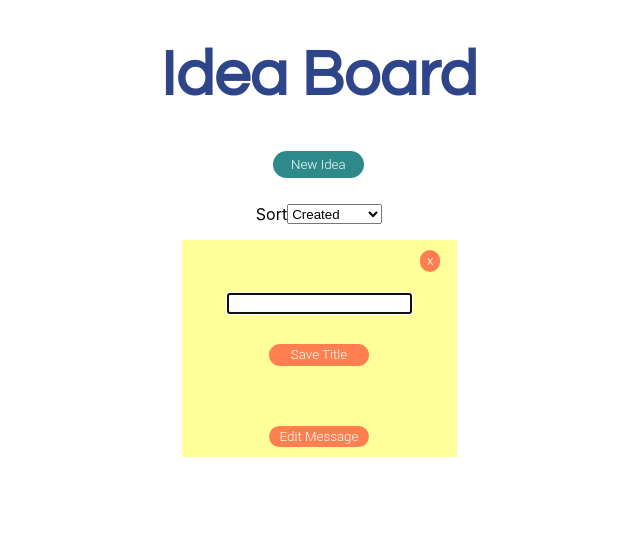
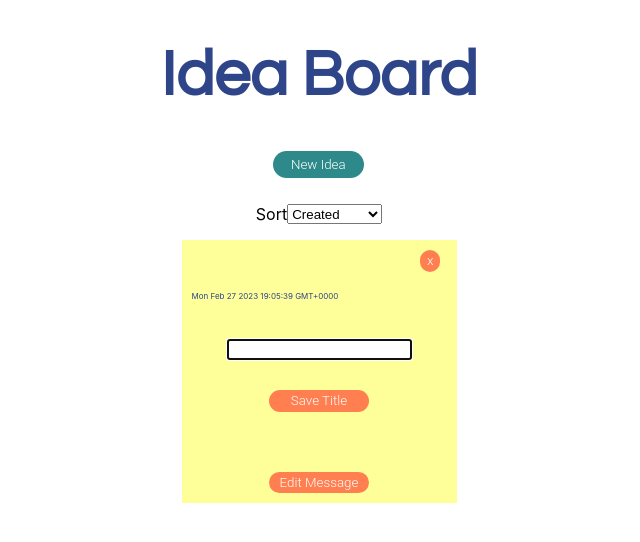
Before and after one commit to codeAdventureNow/Idea-Board-2.0, a React (Create React App) app: page / in a window 1280 px wide. Both pictures are taken after a click on the button "New Idea". Shown: the top 542 px of the page, without its empty margins (321-961 px from the left). Built offline with nearby package versions, Linux system fonts and the light colour scheme; a web font is replaced by a local one.

Commit message:
added timeStamp that updates on edit to title

```diff
--- a/package.json
+++ b/package.json
@@ -6,6 +6,7 @@
     "@testing-library/jest-dom": "^5.16.5",
     "@testing-library/react": "^13.4.0",
     "@testing-library/user-event": "^13.5.0",
+    "moment": "^2.29.4",
     "react": "^18.2.0",
     "react-dom": "^18.2.0",
     "react-scripts": "5.0.1",
--- a/src/App.css
+++ b/src/App.css
@@ -139,3 +139,9 @@ textarea {
   justify-content: center;
   flex-direction: row;
 }
+
+.timeStamp {
+  font-size: 8px;
+  padding: 10px;
+  color: #2e458a;
+}
--- a/src/App.js
+++ b/src/App.js
@@ -1,4 +1,5 @@
 import React, { Component, useEffect } from 'react';
+
 import './App.css';
 import { useState } from 'react';
 import AddIdea from './AddIdea';
@@ -9,6 +10,7 @@ export default function App() {
   const [ideaSort, setIdeaSort] = useState();
 
   console.log(ideaSort);
+  console.log(ideas);
 
   useEffect(() => {
     if (ideaSort === 'alpha') {
@@ -48,13 +50,15 @@ export default function App() {
 
   function handleAddIdea() {
     let nextId = Math.floor(Math.random() * 1000);
+    let newDate = Date(Date.now()).toString();
     setIdeas([
       ...ideas,
       {
         id: nextId++,
         title: '',
         message: '',
-        date: Date.now(),
+        date: newDate.substring(0, newDate.length - 29),
+        // date: Date(Date.now()).toString(),
       },
     ]);
   }
@@ -83,7 +87,7 @@ export default function App() {
 
       <AddIdea onAddIdea={handleAddIdea} />
       <label className='drop-down'>
-        Sort
+        {`Sort `}
         <select value={ideaSort} onChange={(e) => setIdeaSort(e.target.value)}>
           <option value='date'>Created</option>
           <option value='alpha'>Alphabetical</option>
--- a/src/IdeaList.js
+++ b/src/IdeaList.js
@@ -30,6 +30,7 @@ function Idea({ idea, onChange, onDelete }) {
   }, []);
 
   if (isEditingTitle) {
+    let newDate = Date(Date.now()).toString();
     ideaTitle = (
       <div className='tileTop'>
         <input
@@ -40,6 +41,7 @@ function Idea({ idea, onChange, onDelete }) {
             onChange({
               ...idea,
               title: e.target.value,
+              date: newDate.substring(0, newDate.length - 29),
             });
           }}
         />
@@ -55,6 +57,7 @@ function Idea({ idea, onChange, onDelete }) {
     ideaTitle = (
       <div className='tileTop'>
         <p className='title'>{idea.title}</p>
+
         <button className='tileButton' onClick={() => setIsEditingTitle(true)}>
           Edit Title
         </button>
@@ -104,6 +107,7 @@ function Idea({ idea, onChange, onDelete }) {
         </button>
       </div>
       <div className='tileBottom'>
+        <p className='timeStamp'>{idea.date}</p>
         {ideaTitle}
         {messageContent}
       </div>
```
Also changed, not shown: 1 other file (tests, documents, lock files or other folders).
